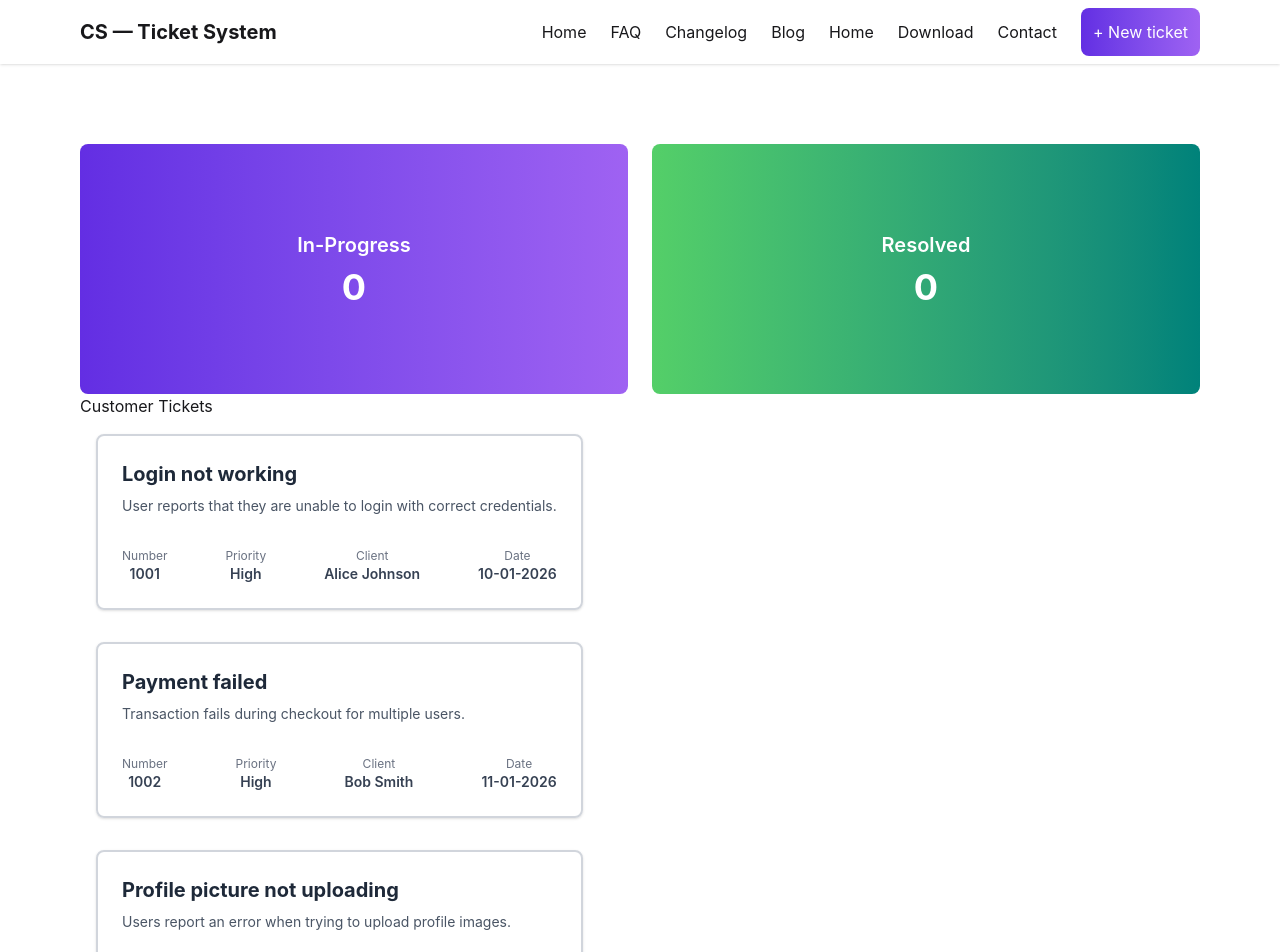
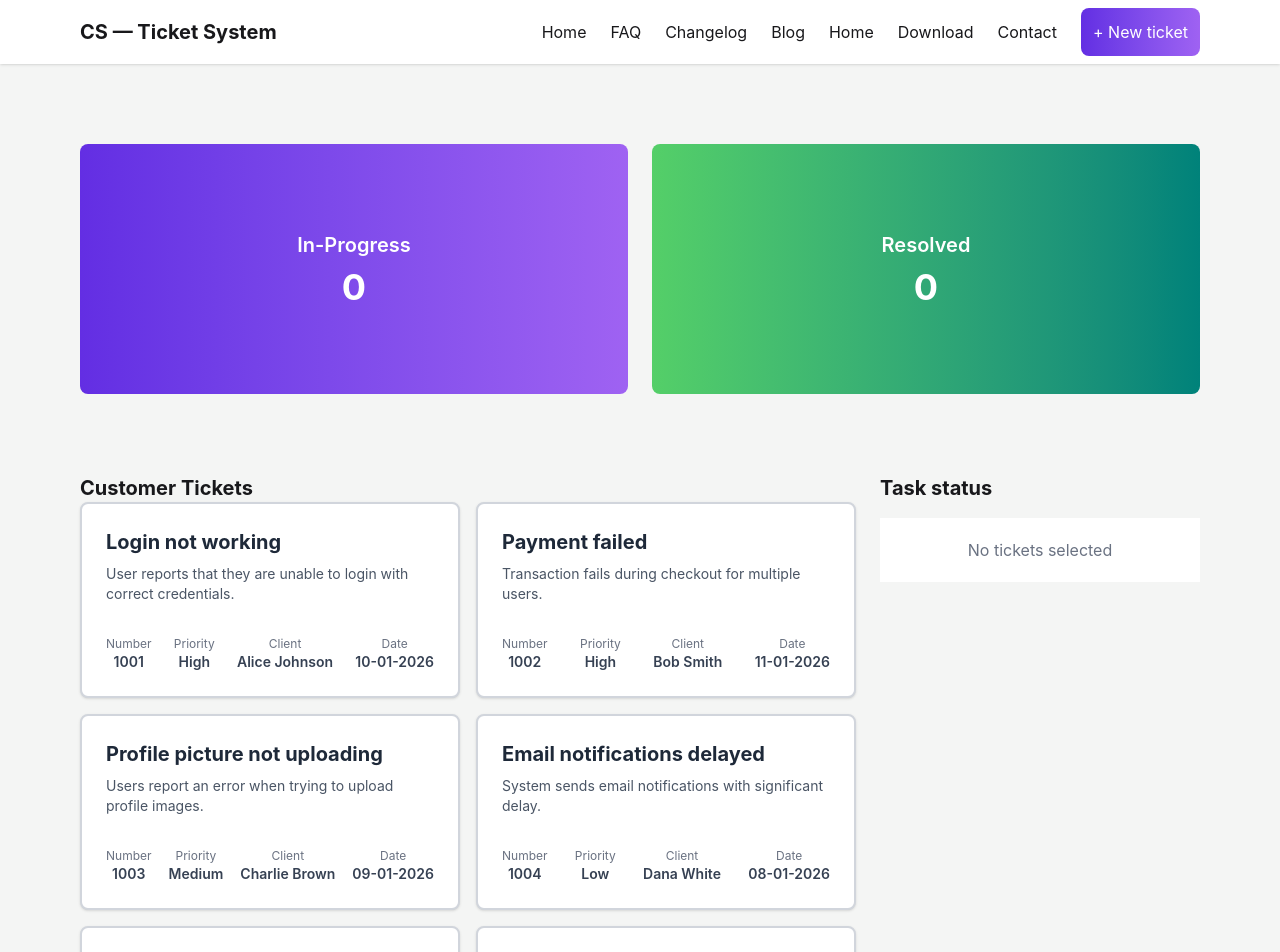
Before and after one commit to theTODEsage/react-assignment, a React (Vite) app: page / in a window 1280 px wide. Shown: the top 952 px of the page. Built offline with nearby package versions, Linux system fonts and the light colour scheme.

Commit message:
added tasks

```diff
--- a/src/Components/Ticket/Ticket.jsx
+++ b/src/Components/Ticket/Ticket.jsx
@@ -1,10 +1,75 @@
+// import React from 'react';
+
+// const Ticket = ({ ticket, setSelected}) => {
+
+//     const handleCard = (value) =>{
+//         // console.log('handle card clicked')
+//         setSelected(value)
+//     }
+
+//     return (
+//         <div>
+//             <div className="">
+//                 <div onClick={()=>handleCard(ticket)} className="border-2 bg-white border-gray-300 rounded-lg p-6 flex flex-col justify-between shadow-sm hover:shadow-md transition-shadow duration-200">
+
+//                     <div className="mb-4">
+//                         <h2 className="text-xl font-bold text-gray-800 mb-2">{ticket.title}</h2>
+//                         <p className="text-gray-600 text-sm">
+//                             {ticket.description}
+//                         </p>
+//                     </div>
+
+//                     <div className="flex flex-wrap justify-between mt-4 text-gray-700 text-sm gap-4">
+//                         <div className="flex flex-col items-center">
+//                             <span className="text-gray-500 text-xs">Number</span>
+//                             <span className="font-semibold">{ticket.number}</span>
+//                         </div>
+//                         <div className="flex flex-col items-center">
+//                             <span className="text-gray-500 text-xs">Priority</span>
+//                             <span className="font-semibold">{ticket.priority}</span>
+//                         </div>
+//                         <div className="flex flex-col items-center">
+//                             <span className="text-gray-500 text-xs">Client</span>
+//                             <span className="font-semibold">{ticket.client}</span>
+//                         </div>
+//                         <div className="flex flex-col items-center">
+//                             <span className="text-gray-500 text-xs">Date</span>
+//                             <span className="font-semibold">{ticket.date}</span>
+//                         </div>
+//                     </div>
+
+//                 </div>
+//             </div>
+
+//         </div>
+//     );
+// };
+
+// export default Ticket;
+
 import React from 'react';
 
-const Ticket = ({ticket}) => {
+const Ticket = ({ ticket, setSelectedTickets, selectedTickets }) => {
+
+    const handleCard = (value) => {
+        const isAlreadySelected = selectedTickets.some(t => t.number === value.number);
+
+        if (!isAlreadySelected) {
+            setSelectedTickets([...selectedTickets, value]);
+        }
+    }
+
+    const isSelected = selectedTickets.some(t => t.number === ticket.number);
+
     return (
         <div>
-            <div className="grid grid-cols-1 md:grid-cols-2 gap-6 p-4">
-                    <div className="border-2 border-gray-300 rounded-lg p-6 flex flex-col justify-between shadow-sm hover:shadow-md transition-shadow duration-200">
+            <div className="">
+                <div
+                    onClick={() => handleCard(ticket)}
+                    className={`border-2 bg-white rounded-lg p-6 flex flex-col justify-between shadow-sm hover:shadow-md transition-shadow duration-200 cursor-pointer ${
+                        isSelected ? 'border-blue-500 ring-2 ring-blue-200' : 'border-gray-300'
+                    }`}
+                >
 
                     <div className="mb-4">
                         <h2 className="text-xl font-bold text-gray-800 mb-2">{ticket.title}</h2>
@@ -34,6 +99,7 @@ const Ticket = ({ticket}) => {
 
                 </div>
             </div>
+
         </div>
     );
 };
--- a/src/Components/Tickets/Tickets.jsx
+++ b/src/Components/Tickets/Tickets.jsx
@@ -1,26 +1,96 @@
-import React, { use } from 'react';
+// import React, { use, useState } from 'react';
+// import Ticket from '../Ticket/Ticket';
+
+// const Tickets = ({ promise }) => {
+
+//     const ticketList = use(promise)
+//     const [selected, setSelected] = useState(null)
+
+//     return (
+
+//         <div className="px-20 flex gap-6 mt-20">
+//             <div className="flex-1">
+//                 <h2 className="text-xl font-bold">Customer Tickets</h2>
+
+//                 <div className="grid grid-cols-1 md:grid-cols-2 gap-4">
+//                     {ticketList.map((ticket, index) => (
+//                         <Ticket key={index} setSelected={setSelected} selected={selected} ticket={ticket} />
+//                     ))}
+//                 </div>
+//             </div>
+
+//             <div className="w-80">
+//                 <h2 className="text-xl font-bold">Task status</h2>
+//                 <div className="bg-white p-5 text-center">
+//                     <h3 className='mb-2'>{}</h3>
+//                     <button className="btn">Complete</button>
+//                 </div>
+//             </div>
+//         </div>
+
+//     );
+// }
+
+
+// export default Tickets;
+
+
+import React, { use, useState } from 'react';
 import Ticket from '../Ticket/Ticket';
 
 const Tickets = ({ promise }) => {
 
     const ticketList = use(promise)
+    const [selectedTickets, setSelectedTickets] = useState([])
+
+    const handleComplete = (ticketNumber) => {
+        setSelectedTickets(selectedTickets.filter(ticket => ticket.number !== ticketNumber))
+    }
 
     return (
-        <div className='px-20 flex items-center justify-between'>
-            <div>
-                <h2>Customer Tickets</h2>
 
-                {
-                    ticketList.map((ticket, index)=> <Ticket key={index} ticket={ticket}></Ticket>)
-                }
+        <div className="px-20 flex gap-6 mt-20">
+            <div className="flex-1">
+                <h2 className="text-xl font-bold">Customer Tickets</h2>
+
+                <div className="grid grid-cols-1 md:grid-cols-2 gap-4">
+                    {ticketList.map((ticket, index) => (
+                        <Ticket
+                            key={index}
+                            setSelectedTickets={setSelectedTickets}
+                            selectedTickets={selectedTickets}
+                            ticket={ticket}
+                        />
+                    ))}
+                </div>
+            </div>
+
+            <div className="w-80">
+                <h2 className="text-xl font-bold mb-4">Task status</h2>
+                {selectedTickets.length === 0 ? (
+                    <div className="bg-white p-5 text-center text-gray-500">
+                        No tickets selected
+                    </div>
+                ) : (
+                    <div className="space-y-3">
+                        {selectedTickets.map((ticket, index) => (
+                            <div key={index} className="bg-white p-4 rounded-lg shadow">
+                                <h3 className='mb-3 font-semibold text-gray-800'>{ticket.title}</h3>
+                                <button
+                                    onClick={() => handleComplete(ticket.number)}
+                                    className="btn w-full bg-blue-500 text-white py-2 rounded hover:bg-blue-600 transition"
+                                >
+                                    Complete
+                                </button>
+                            </div>
+                        ))}
+                    </div>
+                )}
+            </div>
+        </div>
+
+    );
+}
 
 
-            </div>
-            <div>
-                <h2>Task status</h2>
-            </div>
-        </div>
-    );
-};
-
 export default Tickets;
--- a/src/index.css
+++ b/src/index.css
@@ -4,4 +4,5 @@
 
 body {
   font-family: 'Inter', sans-serif;
+  background-color: #f4f5f4;
 }
```
Lines whose indentation alone changed are shown as unchanged.
